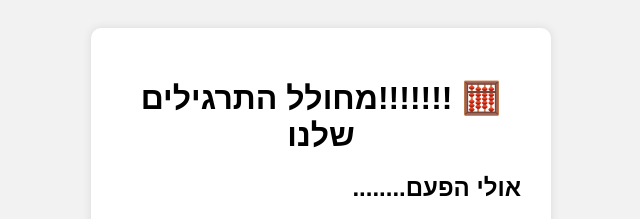
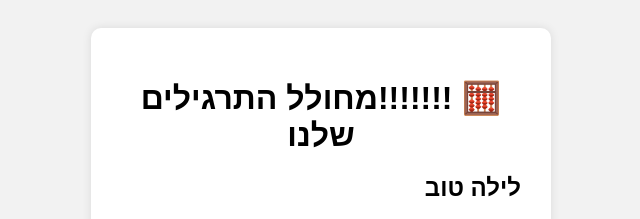
Before and after one commit to DevOps-SAOS/Application, a website: page src/index.html in a window 1280 px wide. Shown: the top 219 px of the page, without its empty margins (319-959 px from the left). Drawn offline with Linux system fonts and the light colour scheme.

Commit message:
test selenium26

```diff
--- a/src/index.html
+++ b/src/index.html
@@ -9,7 +9,7 @@
   <body>
     <div class="container">
       <h1>🧮 !!!!!!!מחולל התרגילים שלנו</h1>
-      <h2>אולי הפעם........</h2>
+      <h2>לילה טוב</h2>
       <label>
         בחר סוג תרגיל:
         <select id="operation">
```
